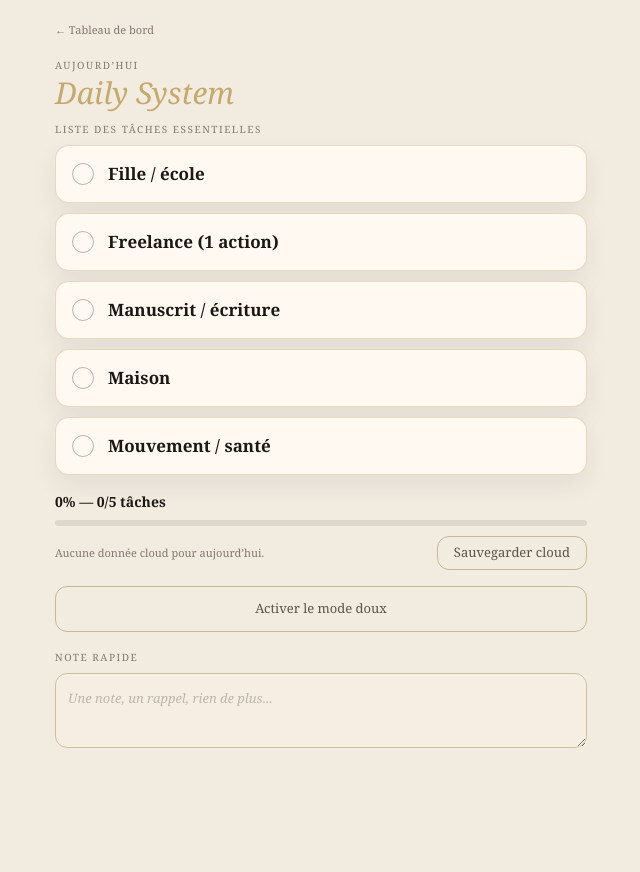
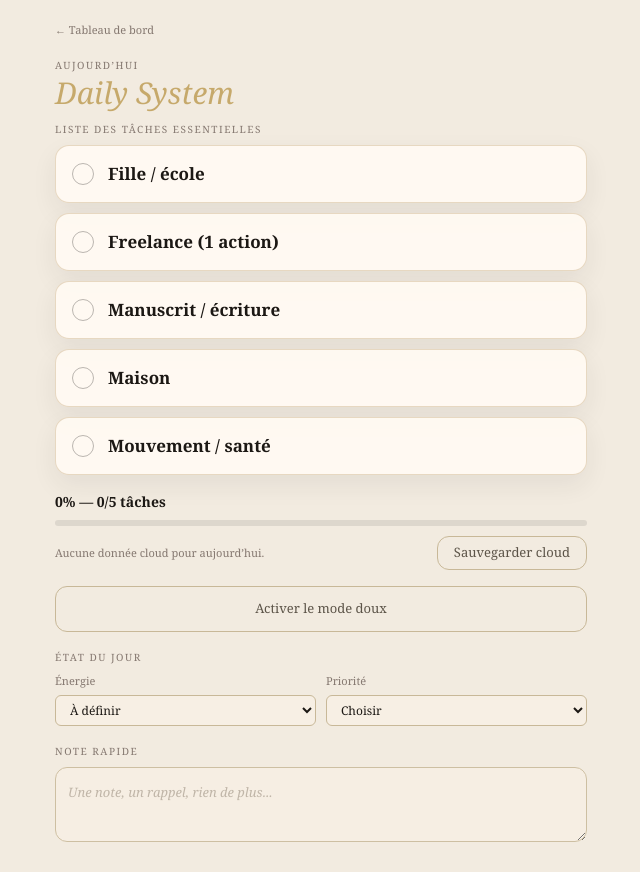
Before and after one commit to sdrapeau053-oss/mon-app, a Next.js app: page /daily-system in a window 1280 px wide. Shown: the whole page, without its empty margins (319-959 px from the left). Before the commit the page ends 800 px from the top, so only its background shows below. Built offline with nearby package versions, Linux system fonts and the light colour scheme; no server answers; the database is empty.

Commit message:
connect Daily System to system state

```diff
--- a/app/daily-system/page.tsx
+++ b/app/daily-system/page.tsx
@@ -15,10 +15,20 @@ type DailyTask = {
 };
 
 type DailyState = {
+  energie: string;
   hardDay: boolean;
   note: string;
+  priorite: string;
   tasks: DailyTask[];
 };
+
+type SystemState = {
+  manuscrit: string;
+  energie: string;
+  priorite: string;
+};
+
+const SYSTEM_STATE_KEY = "system-state";
 
 const normalTasks: DailyTask[] = [
   { id: "daily-fille", label: "Fille / école", done: false },
@@ -33,6 +43,12 @@ const softModeTasks: DailyTask[] = [
   { id: "soft-action", label: "Une action utile", done: false },
   { id: "soft-soin", label: "Prendre soin de soi", done: false },
 ];
+
+const defaultSystemState: SystemState = {
+  manuscrit: "chapitre-5",
+  energie: "",
+  priorite: "",
+};
 
 function todayKey() {
   return `daily-system-${new Date().toLocaleDateString("fr-CA")}`;
@@ -63,8 +79,10 @@ function normalizeTasks(tasks: unknown): DailyTask[] {
 function readDailyState(): DailyState {
   if (typeof window === "undefined") {
     return {
+      energie: "",
       hardDay: false,
       note: "",
+      priorite: "",
       tasks: normalTasks,
     };
   }
@@ -73,8 +91,10 @@ function readDailyState(): DailyState {
     const saved = localStorage.getItem(todayKey());
     if (!saved) {
       return {
+        energie: "",
         hardDay: false,
         note: "",
+        priorite: "",
         tasks: normalTasks,
       };
     }
@@ -83,14 +103,18 @@ function readDailyState(): DailyState {
     const hardDay = Boolean(parsed.hardDay);
 
     return {
+      energie: parsed.energie || "",
       hardDay,
       note: parsed.note || "",
+      priorite: parsed.priorite || "",
       tasks: mergeTaskState(hardDay ? softModeTasks : normalTasks, parsed.tasks || []),
     };
   } catch {
     return {
+      energie: "",
       hardDay: false,
       note: "",
+      priorite: "",
       tasks: normalTasks,
     };
   }
@@ -100,8 +124,10 @@ function normalizeDailyState(state: Partial<CloudDailySystemState> | null | unde
   const hardDay = Boolean(state?.hardDay);
 
   return {
+    energie: "",
     hardDay,
     note: state?.note || "",
+    priorite: "",
     tasks: mergeTaskState(hardDay ? softModeTasks : normalTasks, normalizeTasks(state?.tasks)),
   };
 }
@@ -110,13 +136,39 @@ function saveDailyState(state: DailyState) {
   localStorage.setItem(todayKey(), JSON.stringify(state));
 }
 
+function readSystemState(): SystemState {
+  try {
+    const saved = localStorage.getItem(SYSTEM_STATE_KEY);
+    return saved ? { ...defaultSystemState, ...JSON.parse(saved) } : defaultSystemState;
+  } catch {
+    return defaultSystemState;
+  }
+}
+
+function saveSystemStateFromDaily(energie: string, priorite: string) {
+  if (!energie && !priorite) return;
+
+  const current = readSystemState();
+
+  localStorage.setItem(
+    SYSTEM_STATE_KEY,
+    JSON.stringify({
+      ...current,
+      ...(energie ? { energie } : {}),
+      ...(priorite ? { priorite } : {}),
+    }),
+  );
+}
+
 export default function DailySystemPage() {
   const [hydrated, setHydrated] = useState(false);
   const [cloudLoading, setCloudLoading] = useState(true);
   const [cloudStatus, setCloudStatus] = useState("");
+  const [energie, setEnergie] = useState("");
   const [hardDay, setHardDay] = useState(false);
   const [tasks, setTasks] = useState<DailyTask[]>(normalTasks);
   const [note, setNote] = useState("");
+  const [priorite, setPriorite] = useState("");
 
   useEffect(() => {
     let cancelled = false;
@@ -132,6 +184,8 @@ export default function DailySystemPage() {
       setHardDay(savedState.hardDay);
       setTasks(savedState.tasks);
       setNote(savedState.note);
+      setEnergie(savedState.energie);
+      setPriorite(savedState.priorite);
       setCloudStatus(
         cloudResult.data
           ? "Données cloud chargées."
@@ -152,8 +206,9 @@ export default function DailySystemPage() {
 
   useEffect(() => {
     if (!hydrated) return;
-    saveDailyState({ hardDay, note, tasks });
-  }, [hardDay, hydrated, note, tasks]);
+    saveDailyState({ energie, hardDay, note, priorite, tasks });
+    saveSystemStateFromDaily(energie, priorite);
+  }, [energie, hardDay, hydrated, note, priorite, tasks]);
 
   const doneCount = tasks.filter((task) => task.done).length;
   const progression = tasks.length > 0 ? Math.round((doneCount / tasks.length) * 100) : 0;
@@ -178,6 +233,8 @@ export default function DailySystemPage() {
     setHardDay((current) => {
       const next = !current;
       setTasks((currentTasks) => mergeTaskState(next ? softModeTasks : normalTasks, currentTasks));
+      setEnergie(next ? "fatigue" : "neutre");
+      setPriorite(next ? "repos" : "ecrire");
       return next;
     });
   }
@@ -346,6 +403,42 @@ export default function DailySystemPage() {
         </button>
       </section>
 
+      <section aria-label="État du jour" style={{ marginBottom: 18 }}>
+        <p className="label-meta" style={{ marginBottom: 8 }}>
+          État du jour
+        </p>
+        <div style={{ display: "grid", gap: 10, gridTemplateColumns: "1fr 1fr" }}>
+          <label style={{ color: "var(--text-muted)", fontSize: 11 }}>
+            Énergie
+            <select
+              className="filter-select"
+              value={energie}
+              onChange={(event) => setEnergie(event.target.value)}
+              style={{ marginTop: 6, width: "100%" }}
+            >
+              <option value="">À définir</option>
+              <option value="fatigue">Fatigue</option>
+              <option value="neutre">Neutre</option>
+              <option value="haute">Haute</option>
+            </select>
+          </label>
+          <label style={{ color: "var(--text-muted)", fontSize: 11 }}>
+            Priorité
+            <select
+              className="filter-select"
+              value={priorite}
+              onChange={(event) => setPriorite(event.target.value)}
+              style={{ marginTop: 6, width: "100%" }}
+            >
+              <option value="">Choisir</option>
+              <option value="ecrire">Écrire</option>
+              <option value="freelance">Freelance</option>
+              <option value="repos">Repos</option>
+            </select>
+          </label>
+        </div>
+      </section>
+
       <section aria-label="Note rapide">
         <p className="label-meta" style={{ marginBottom: 8 }}>
           Note rapide
```
